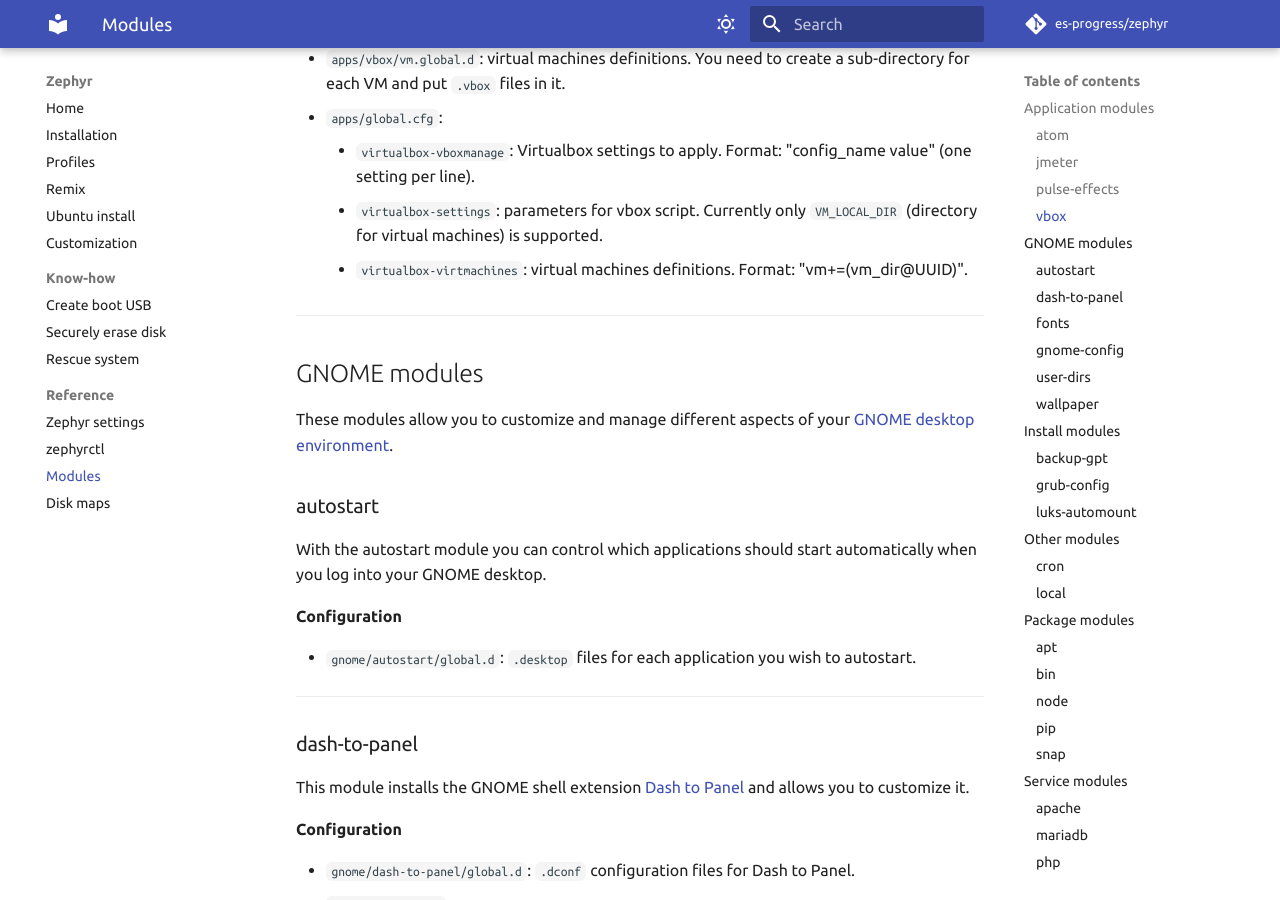
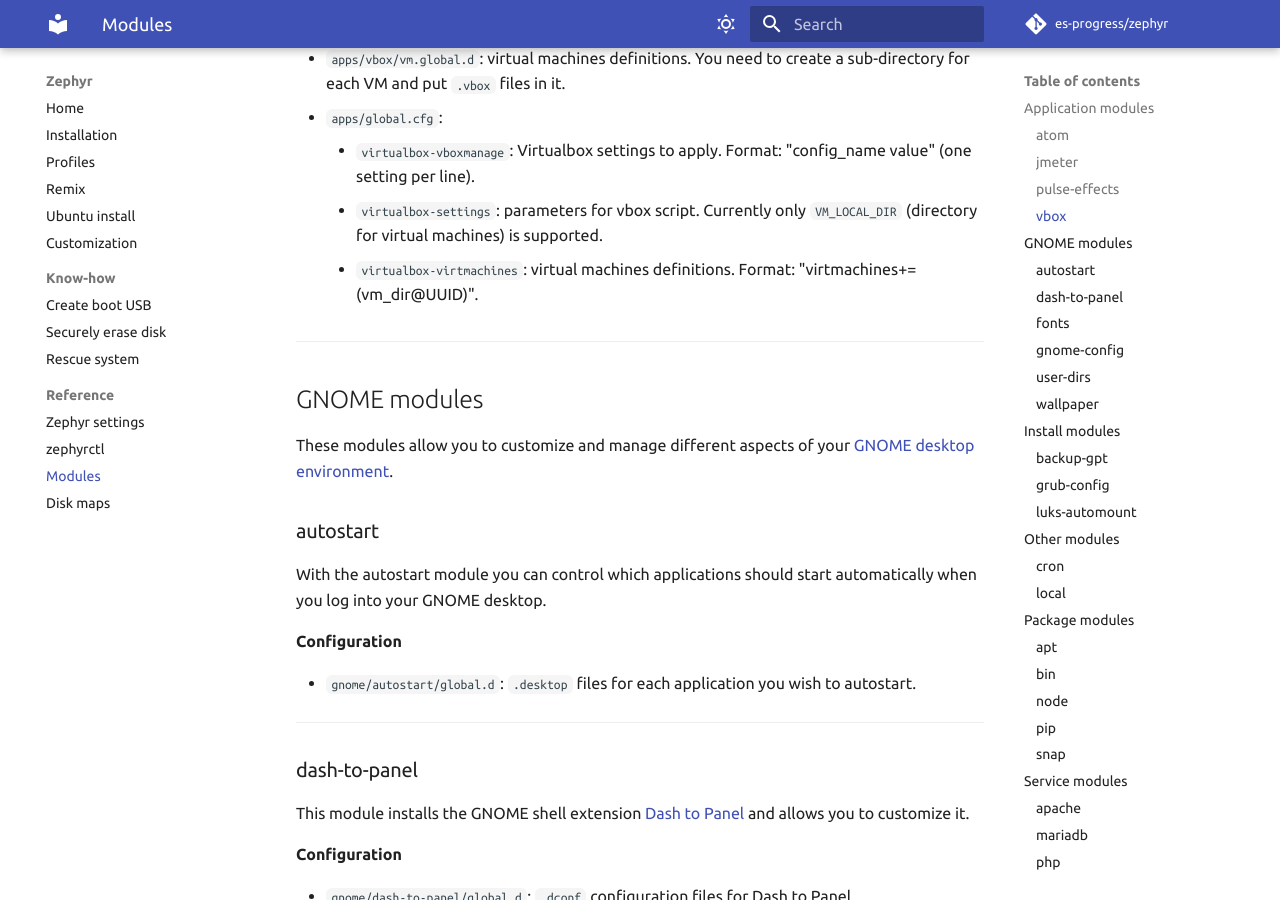
Before and after one commit to es-progress/zephyr, an MkDocs documentation site: the page built from docs/reference/modules.md, in a window 1280 px wide and 900 px high, scrolled down 2184 px. Built offline with MkDocs 1.6.1 and Material for MkDocs 9.7.7, drawn with Linux system fonts in a browser that asks for light colours; emoji names are drawn with the system emoji font; comment, search, counter and statistics services are not loaded.

Commit message:
apps/vbox: change virtual machine definitions var name

```diff
--- a/docs/reference/modules.md
+++ b/docs/reference/modules.md
@@ -84,7 +84,7 @@ The module is for installation and the configuration of [VirtualBox virtualizati
 -   `apps/global.cfg`:
     -   `virtualbox-vboxmanage`: Virtualbox settings to apply. Format: "config_name value" (one setting per line).
     -   `virtualbox-settings`: parameters for vbox script. Currently only `VM_LOCAL_DIR` (directory for virtual machines) is supported.
-    -   `virtualbox-virtmachines`: virtual machines definitions. Format: "vm+=(vm_dir@UUID)".
+    -   `virtualbox-virtmachines`: virtual machines definitions. Format: "virtmachines+=(vm_dir@UUID)".
 
 ---
 
```
Also changed, not shown: 2 other files.
